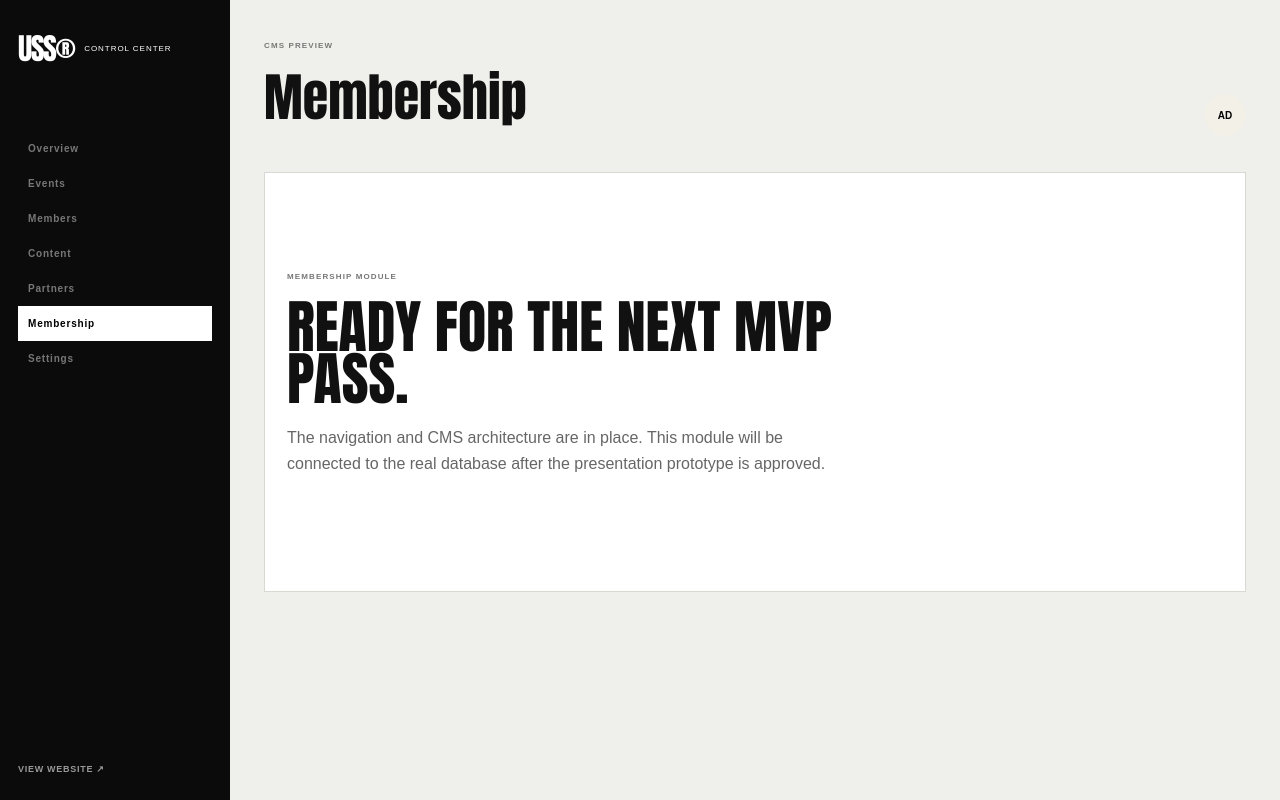
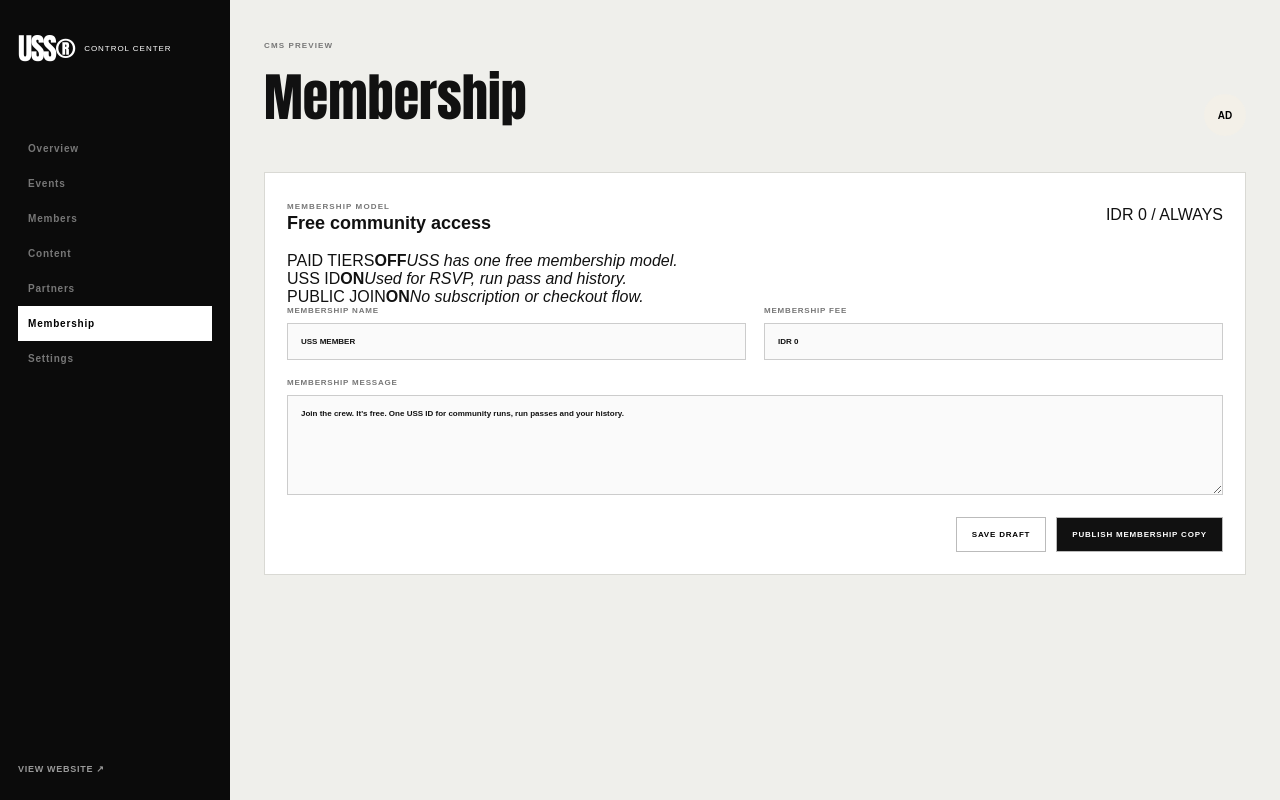
Before and after one commit to ardidwi/ussrunning-web, a Next.js app: page /admin in a window 1280 px wide. Both pictures are taken after a click on the button "Membership". Built offline with nearby package versions, Linux system fonts and the light colour scheme.

Commit message:
feat: make free membership model explicit in CMS preview

```diff
--- a/app/admin/page.tsx
+++ b/app/admin/page.tsx
@@ -88,7 +88,47 @@ export default function AdminPage() {
           </div>
         )}
 
-        {!["Overview","Events","Content"].includes(active) && (
+        {active === "Membership" && (
+          <div className="admin-panel admin-wide">
+            <div className="panel-head">
+              <div><span className="admin-eyebrow">MEMBERSHIP MODEL</span><h2>Free community access</h2></div>
+              <span className="admin-free-badge">IDR 0 / ALWAYS</span>
+            </div>
+
+            <div className="membership-admin-summary">
+              <div>
+                <span>PAID TIERS</span>
+                <strong>OFF</strong>
+                <em>USS has one free membership model.</em>
+              </div>
+              <div>
+                <span>USS ID</span>
+                <strong>ON</strong>
+                <em>Used for RSVP, run pass and history.</em>
+              </div>
+              <div>
+                <span>PUBLIC JOIN</span>
+                <strong>ON</strong>
+                <em>No subscription or checkout flow.</em>
+              </div>
+            </div>
+
+            <div className="admin-form-grid">
+              <label>MEMBERSHIP NAME<input defaultValue="USS MEMBER" /></label>
+              <label>MEMBERSHIP FEE<input defaultValue="IDR 0" readOnly /></label>
+              <label className="admin-span-2">MEMBERSHIP MESSAGE
+                <textarea defaultValue="Join the crew. It's free. One USS ID for community runs, run passes and your history." />
+              </label>
+            </div>
+
+            <div className="admin-actions">
+              <button>SAVE DRAFT</button>
+              <button className="admin-primary">PUBLISH MEMBERSHIP COPY</button>
+            </div>
+          </div>
+        )}
+
+        {!["Overview","Events","Content","Membership"].includes(active) && (
           <div className="admin-panel admin-wide placeholder-panel">
             <span className="admin-eyebrow">{active.toUpperCase()} MODULE</span>
             <h2>READY FOR THE NEXT MVP PASS.</h2>
```
